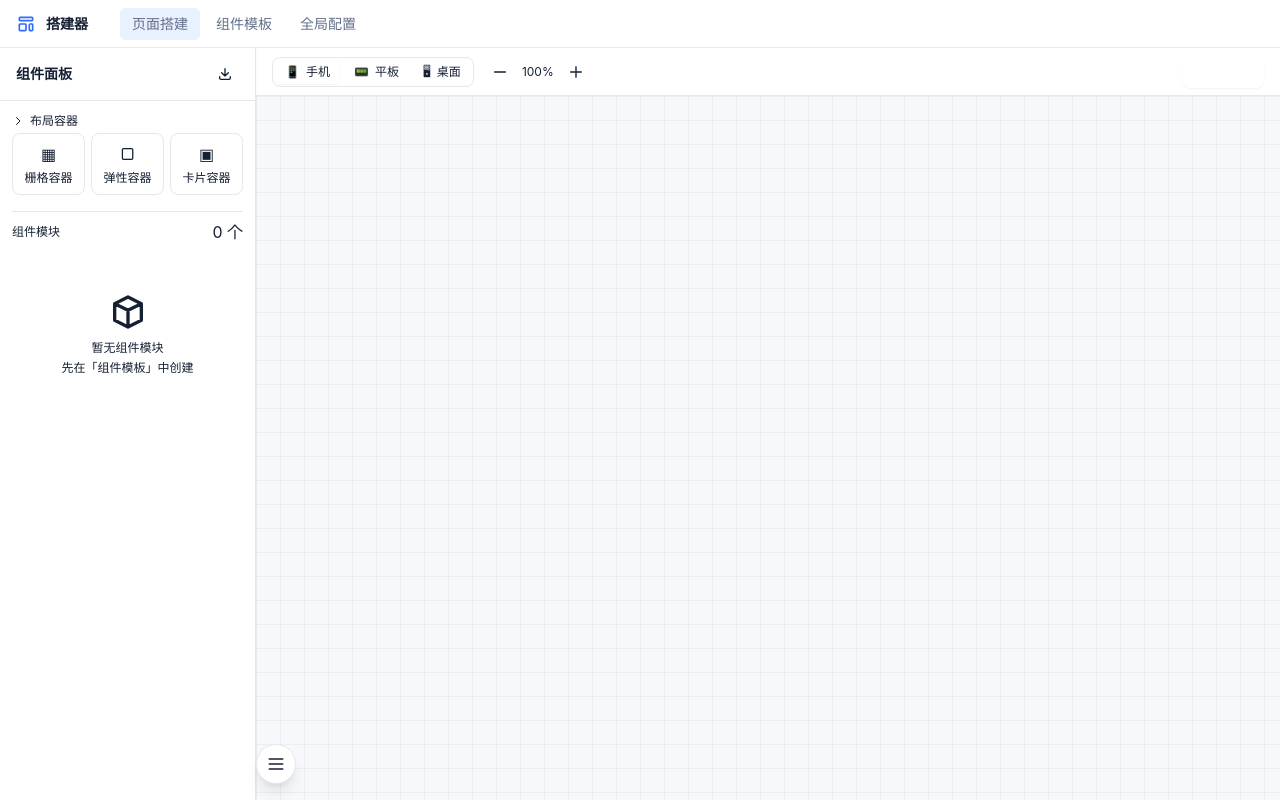
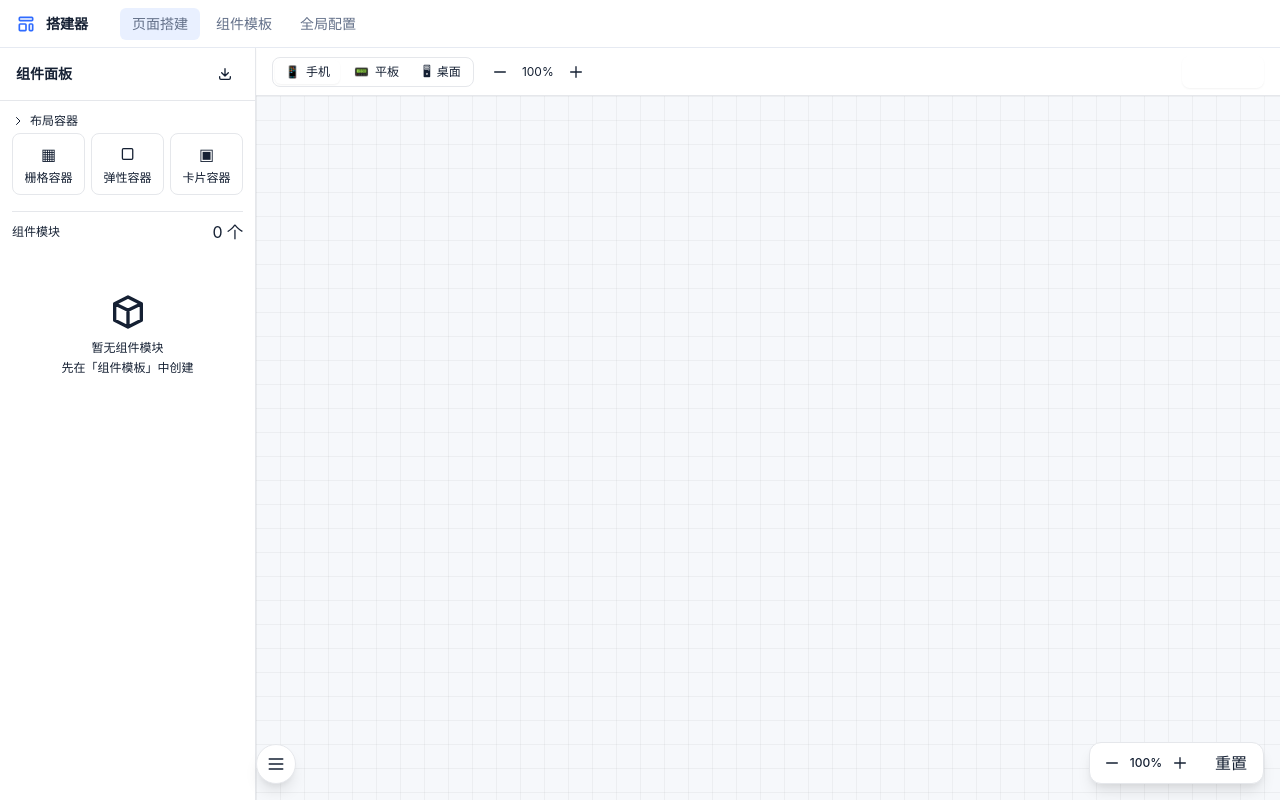
Before and after one commit to yinshaoqian/vibe-page-builder, a Vue app: page /#/builder in a window 1280 px wide. Built offline with nearby package versions, Linux system fonts and the light colour scheme.

Commit message:
fix: zoom controls floating panel + center initial view + add minimap
Coze-Commit-Type: user
Coze-User-ID: 1593659318084544
Coze-Conversation-ID: 6883847

```diff
--- a/src/views/Builder.vue
+++ b/src/views/Builder.vue
@@ -234,16 +234,7 @@
             <div class="flex items-center justify-between px-4 py-2.5 border-b border-[#E6EAF2] bg-white">
               <span class="text-sm font-medium text-[#152033]">画布组件列表</span>
               <div class="flex items-center gap-3">
-                <!-- 缩放控件 -->
-                <div class="flex items-center gap-1 bg-[#F6F8FB] rounded-md px-1.5 py-0.5">
-                  <button @click.stop="zoomOut" class="p-0.5 rounded hover:bg-white text-[#637089] hover:text-[#152033]" title="缩小">
-                    <svg class="w-3.5 h-3.5" fill="none" stroke="currentColor" viewBox="0 0 24 24"><path stroke-linecap="round" stroke-linejoin="round" stroke-width="2" d="M20 12H4"/></svg>
-                  </button>
-                  <span class="text-[10px] text-[#637089] w-8 text-center select-none">{{ zoomLevel }}%</span>
-                  <button @click.stop="zoomIn" class="p-0.5 rounded hover:bg-white text-[#637089] hover:text-[#152033]" title="放大">
-                    <svg class="w-3.5 h-3.5" fill="none" stroke="currentColor" viewBox="0 0 24 24"><path stroke-linecap="round" stroke-linejoin="round" stroke-width="2" d="M12 4v16m8-8H4"/></svg>
-                  </button>
-                </div>
+
                 <span class="text-[10px] text-[#637089]">{{ canvasItems.length }} 项</span>
               </div>
             </div>
@@ -301,6 +292,37 @@
             <svg class="w-5 h-5" fill="none" stroke="currentColor" viewBox="0 0 24 24"><path stroke-linecap="round" stroke-linejoin="round" stroke-width="2" d="M4 6h16M4 12h16M4 18h16"/></svg>
           </button>
         </div>
+        <!-- ===== 浮动缩放控件（画布右下） ===== -->
+        <div class="absolute bottom-4 right-4 z-40 flex items-center gap-1 bg-white rounded-xl shadow-lg border border-[#E6EAF2] px-2.5 py-1.5 select-none">
+          <button @click="zoomOut" class="p-1 rounded hover:bg-[#F6F8FB] text-[#637089] hover:text-[#152033]" title="缩小">
+            <svg class="w-4 h-4" fill="none" stroke="currentColor" viewBox="0 0 24 24"><path stroke-linecap="round" stroke-linejoin="round" stroke-width="2" d="M20 12H4"/></svg>
+          </button>
+          <span class="text-xs text-[#637089] w-9 text-center font-medium select-none">{{ zoomLevel }}%</span>
+          <button @click="zoomIn" class="p-1 rounded hover:bg-[#F6F8FB] text-[#637089] hover:text-[#152033]" title="放大">
+            <svg class="w-4 h-4" fill="none" stroke="currentColor" viewBox="0 0 24 24"><path stroke-linecap="round" stroke-linejoin="round" stroke-width="2" d="M12 4v16m8-8H4"/></svg>
+          </button>
+          <span class="w-px h-4 bg-[#E6EAF2] mx-1"></span>
+          <button @click="resetZoom" class="text-[10px] px-1.5 py-0.5 rounded hover:bg-[#F6F8FB] text-[#637089] hover:text-[#152033]" title="重置缩放">重置</button>
+        </div>
+        <!-- ===== 小地图预览 ===== -->
+        <div v-if="canvasItems.length" class="absolute bottom-4 right-[208px] z-40 bg-white rounded-xl shadow-lg border border-[#E6EAF2] overflow-hidden select-none"
+          :style="{ width: minimapWidth + 'px', height: minimapHeight + 'px' }">
+          <div class="flex items-center justify-between px-2.5 py-1.5 border-b border-[#E6EAF2] bg-[#F6F8FB]">
+            <span class="text-[10px] font-medium text-[#637089]">小地图</span>
+            <span class="text-[9px] text-[#637089]">{{ canvasItems.length }} 项</span>
+          </div>
+          <div class="p-2 relative w-full overflow-hidden" :style="{ height: 'calc(100% - 28px)' }">
+            <div class="relative" :style="{ width: minMapContentSize.width + 'px', height: minMapContentSize.height + 'px' }">
+              <template v-for="(item, i) in canvasItems" :key="item.instanceId">
+                <div
+                  class="absolute rounded-sm border text-[7px] flex items-center justify-center overflow-hidden leading-none"
+                  :class="selectedIndex === i ? 'border-[#2F6BFF] bg-blue-50 text-[#2F6BFF]' : 'border-[#b0b8c8] bg-white text-[#637089]'"
+                  :style="getMinimapItemStyle(i)"
+                >{{ item.name.slice(0, 4) }}</div>
+              </template>
+            </div>
+          </div>
+        </div>
       </div>
     </div>
 
@@ -309,7 +331,7 @@
 </template>
 
 <script setup lang="ts">
-import { ref, computed, watch } from 'vue'
+import { ref, computed, watch, onMounted, nextTick } from 'vue'
 import { sendToPlatform } from '../composables/usePostMessage'
 import { useComponentStore } from '../composables/useComponentStore'
 import type { StoredComponent, CanvasItem } from '../types'
@@ -486,12 +508,40 @@ const canvasWidth = computed(() => {
 const zoomLevel = ref(100)
 function zoomIn() { if (zoomLevel.value < 150) zoomLevel.value += 10 }
 function zoomOut() { if (zoomLevel.value > 20) zoomLevel.value -= 10 }
+function resetZoom() { zoomLevel.value = 100 }
+
+// ===== 小地图 =====
+const minimapWidth = 200
+const minimapHeight = computed(() => Math.min(320, Math.max(100, canvasItems.value.length * 32 + 28 + 12)))
+const minMapContentSize = computed(() => {
+  const len = Math.max(canvasItems.value.length, 1)
+  return { width: minimapWidth - 16, height: len * 28 }
+})
+function getMinimapItemStyle(idx: number) {
+  return {
+    top: (idx * 28) + 'px',
+    left: '0',
+    width: (minimapWidth - 16) + 'px',
+    height: '24px',
+  }
+}
 
 // ===== 无限画布拖拽平移 =====
 const isPanning = ref(false)
 const panStart = ref({ x: 0, y: 0 })
 const panOffset = ref({ x: 0, y: 0 })
 const canvasAreaRef = ref<HTMLElement | null>(null)
+
+onMounted(() => {
+  nextTick(() => {
+    const el = canvasAreaRef.value
+    if (el) {
+      const rect = el.getBoundingClientRect()
+      // 初始居中：水平偏移10%，垂直偏移40px让卡片在视口中居中
+      panOffset.value = { x: rect.width * 0.08, y: 40 }
+    }
+  })
+})
 
 const infiniteCanvasStyleRef = computed(() => {
   const s = zoomLevel.value / 100
```
